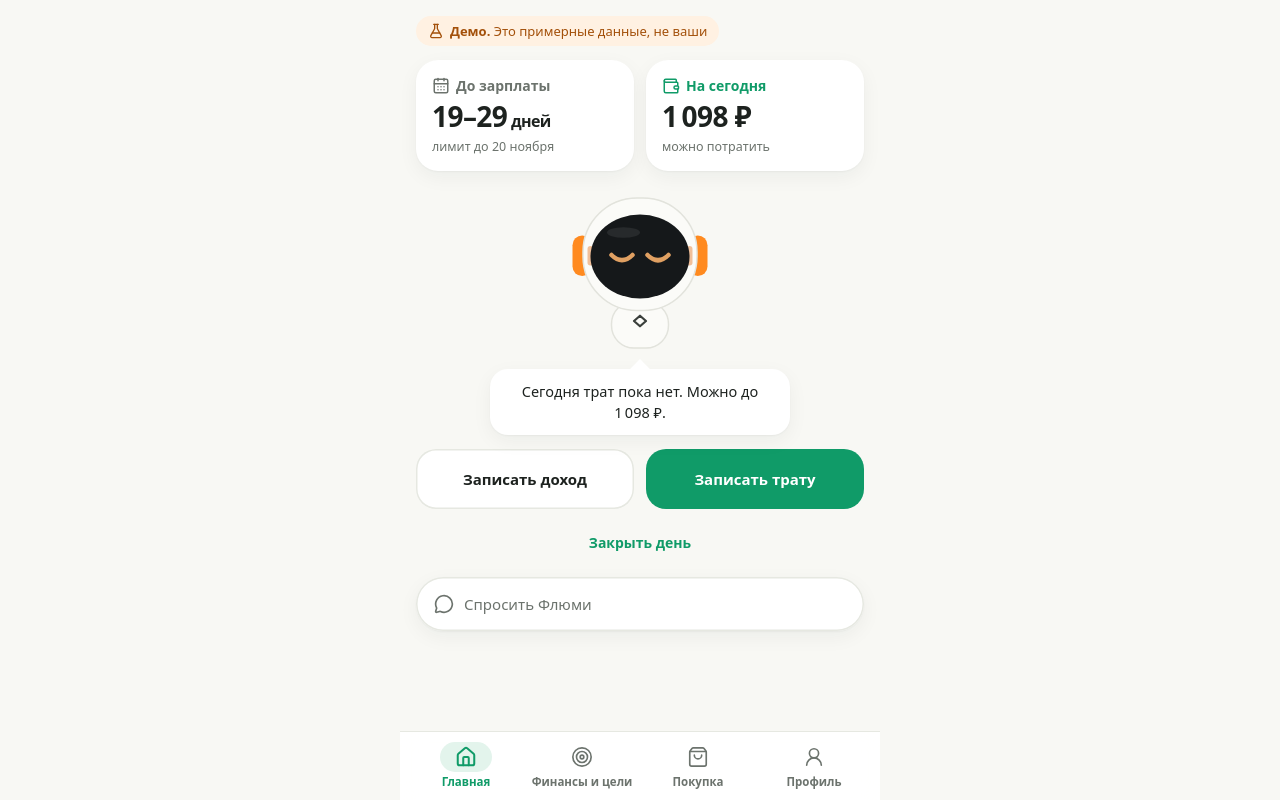
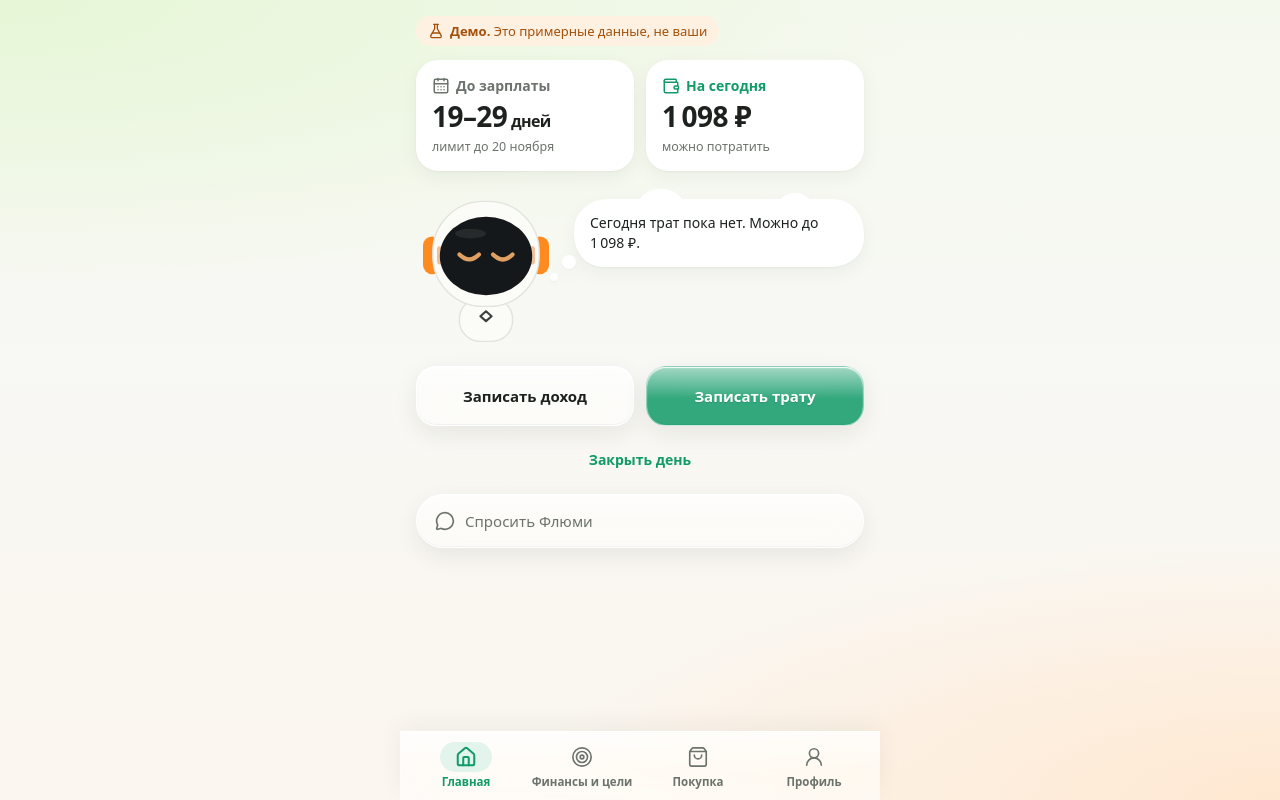
Before and after one commit to kiriasemyonov8-prog/Flewme, a React (Vite) app: page / in a window 1280 px wide. Built offline with nearby package versions, Linux system fonts and the light colour scheme.

Commit message:
Главная: поле чата остаётся для ввода, облачко-мысль справа, liquid glass, фон-градиент (SPEC 3.4)

```diff
--- /dev/null
+++ b/src/ai/assistant.ts
@@ -0,0 +1,16 @@
+// Слой ИИ (SPEC, раздел 15): отдельный модуль с интерфейсом, чтобы позже заменить
+// имитацию живым ИИ, не трогая финансовую логику. ИИ API не вызывается.
+
+export interface Assistant {
+  reply(question: string): string;
+}
+
+/**
+ * Временная имитация до шага 6: честно говорит, что ответы на типовые вопросы ещё не готовы.
+ * На шаге 6 сюда придут заготовленные ответы с числами из расчётного ядра.
+ */
+export const demoAssistant: Assistant = {
+  reply() {
+    return 'Демо: пока я только учусь. Отвечать на типовые вопросы о лимите, зарплате и покупках начну на следующем этапе.';
+  },
+};
--- a/src/screens/HomeScreen.tsx
+++ b/src/screens/HomeScreen.tsx
@@ -1,4 +1,5 @@
-import { CalendarDays, MessageCircle, Wallet } from 'lucide-react';
+import { ArrowUp, CalendarDays, MessageCircle, Wallet } from 'lucide-react';
+import { demoAssistant } from '../ai/assistant';
 import { useEffect, useLayoutEffect, useRef, useState, type CSSProperties } from 'react';
 import { Robot } from '../assets/character';
 import { spentTodayMain } from '../core/balance';
@@ -29,19 +30,39 @@ export function HomeScreen({ store, homeSignal }: { store: FinanceStore; homeSig
   const [sheet, setSheet] = useState<SheetState>(null);
   const [chat, setChat] = useState(false);
   const [robotShift, setRobotShift] = useState<string | undefined>();
+  const [chatShift, setChatShift] = useState<string | undefined>();
+  const [question, setQuestion] = useState('');
+  const [messages, setMessages] = useState<{ from: 'user' | 'flyumi'; text: string }[]>([]);
   const robotRef = useRef<HTMLDivElement>(null);
+  const chatRef = useRef<HTMLDivElement>(null);
+  const inputRef = useRef<HTMLInputElement>(null);
 
   // Нажатие на «Главная» в навигации возвращает экран из режима чата.
   useEffect(() => setChat(false), [homeSignal]);
 
-  // Робот уменьшается в иконку слева сверху: считаем сдвиг от его обычного места.
+  // Робот уменьшается в иконку слева сверху, поле чата опускается к нижней навигации.
   useLayoutEffect(() => {
-    if (!chat || !robotRef.current) return setRobotShift(undefined);
+    if (!chat || !robotRef.current || !chatRef.current) {
+      setRobotShift(undefined);
+      setChatShift(undefined);
+      return;
+    }
     window.scrollTo({ top: 0 });
     const r = robotRef.current.getBoundingClientRect();
-    const scale = ROBOT_ICON / r.width;
-    setRobotShift(`translate(${16 - r.left}px, ${16 - r.top}px) scale(${scale})`);
+    setRobotShift(`translate(${16 - r.left}px, ${16 - r.top}px) scale(${ROBOT_ICON / r.width})`);
+    const c = chatRef.current.getBoundingClientRect();
+    const navTop = document.querySelector('.nav')?.getBoundingClientRect().top ?? window.innerHeight;
+    setChatShift(`translateY(${navTop - 14 - c.bottom}px)`);
+    inputRef.current?.focus({ preventScroll: true });
   }, [chat]);
+
+  function ask(e: React.FormEvent) {
+    e.preventDefault();
+    const text = question.trim();
+    if (!text) return;
+    setMessages((m) => [...m, { from: 'user', text }, { from: 'flyumi', text: demoAssistant.reply(text) }]);
+    setQuestion('');
+  }
 
   const spent = spentTodayMain(data, today);
   const remaining = limit.status === 'ok' ? remainingToday(limit.dailyLimit, spent) : null;
@@ -125,14 +146,16 @@ export function HomeScreen({ store, homeSignal }: { store: FinanceStore; homeSig
         >
           {chat ? (
             <button type="button" className="robot-btn" aria-label="Вернуться на главную" onClick={() => setChat(false)}>
-              <Robot expression={mood} size={150} />
+              <Robot expression={mood} size={140} />
             </button>
           ) : (
-            <Robot expression={mood} size={150} />
+            <Robot expression={mood} size={140} />
           )}
         </div>
-        <div className="bubble fly" style={fly(2)} aria-live="polite">
-          {phrase}
+        <div className="thought fly" style={fly(2)} aria-live="polite">
+          <div className="thought-cloud">{phrase}</div>
+          <span className="thought-dot d1" aria-hidden />
+          <span className="thought-dot d2" aria-hidden />
         </div>
       </div>
 
@@ -157,18 +180,43 @@ export function HomeScreen({ store, homeSignal }: { store: FinanceStore; homeSig
         )}
       </div>
 
-      <button type="button" className="chat-strip fly" style={fly(5)} onClick={() => setChat(true)}>
-        <MessageCircle size={20} aria-hidden />
-        <span>Спросить Флюми</span>
-      </button>
+      <div ref={chatRef} className="chat-box" style={{ transform: chatShift }}>
+        {chat ? (
+          <form className="chat-form glass" onSubmit={ask}>
+            <MessageCircle size={20} aria-hidden />
+            <input
+              ref={inputRef}
+              value={question}
+              onChange={(e) => setQuestion(e.target.value)}
+              placeholder="Спросить Флюми"
+              aria-label="Вопрос Флюми"
+              enterKeyHint="send"
+            />
+            <button type="submit" className="send-btn" aria-label="Отправить">
+              <ArrowUp size={20} />
+            </button>
+          </form>
+        ) : (
+          <button type="button" className="chat-strip glass" onClick={() => setChat(true)}>
+            <MessageCircle size={20} aria-hidden />
+            <span>Спросить Флюми</span>
+          </button>
+        )}
+      </div>
 
       {chat && (
         <section className="chat-panel" aria-label="Чат с Флюми">
-          <div className="chat-msg">
-            Я пока учусь. На типовые вопросы о лимите и покупках начну отвечать на шаге 6, ответы будут с пометкой
-            «демо».
-          </div>
-          <p className="hint">Нажмите на меня слева сверху, чтобы вернуться.</p>
+          {messages.length === 0 && (
+            <div className="chat-msg">
+              Спросите что-нибудь, а я отвечу. Это демо: пока я только учусь. Чтобы вернуться, нажмите на меня слева
+              сверху.
+            </div>
+          )}
+          {messages.map((m, i) => (
+            <div key={i} className={`chat-msg${m.from === 'user' ? ' from-user' : ''}`}>
+              {m.text}
+            </div>
+          ))}
         </section>
       )}
 
--- a/src/styles/global.css
+++ b/src/styles/global.css
@@ -7,7 +7,8 @@
 html,
 body {
   margin: 0;
-  background: var(--bg);
+  background: var(--bg-gradient), var(--bg);
+  background-attachment: fixed;
   color: var(--text);
   font-family: var(--font);
   -webkit-font-smoothing: antialiased;
--- a/src/styles/theme.css
+++ b/src/styles/theme.css
@@ -36,6 +36,23 @@
   --cat-6: #f0a312;
   --cat-7: #9aa29b;
 
+  /* Фон-градиент (SPEC 3.4): мягкий салатовый сверху, тёплый оранжевый снизу */
+  --bg-gradient:
+    radial-gradient(120% 60% at 0% 0%, #e6f6d6 0%, rgb(230 246 214 / 0) 60%),
+    radial-gradient(90% 50% at 100% 100%, #ffe8d1 0%, rgb(255 232 209 / 0) 65%),
+    linear-gradient(180deg, #f4f9ee 0%, #f8f8f4 45%, #fbf6ef 100%);
+
+  /* Liquid glass для кнопок и полей */
+  --glass-bg: rgb(255 255 255 / 0.5);
+  --glass-border: rgb(255 255 255 / 0.85);
+  --glass-blur: blur(18px) saturate(170%);
+  --glass-shadow:
+    0 8px 24px rgb(29 34 31 / 0.08),
+    inset 0 1px 1px rgb(255 255 255 / 0.95),
+    inset 0 -1px 1px rgb(29 34 31 / 0.05);
+  --glass-sheen: linear-gradient(180deg, rgb(255 255 255 / 0.55) 0%, rgb(255 255 255 / 0) 55%);
+  --glass-primary-bg: rgb(16 155 104 / 0.85);
+
   /* Форма */
   --radius-card: 22px;
   --radius-pill: 999px;
--- a/src/ui/app.css
+++ b/src/ui/app.css
@@ -99,9 +99,12 @@
   display: grid;
   grid-template-columns: repeat(4, 1fr);
   padding: 6px 8px calc(6px + env(safe-area-inset-bottom));
-  background: rgb(255 255 255 / 0.92);
-  backdrop-filter: blur(12px);
-  border-top: 1px solid var(--border);
+  background: var(--glass-sheen), rgb(255 255 255 / 0.6);
+  -webkit-backdrop-filter: var(--glass-blur);
+  backdrop-filter: var(--glass-blur);
+  border-top: 1px solid var(--glass-border);
+  box-shadow: 0 -6px 24px rgb(29 34 31 / 0.05);
+  z-index: 20;
 }
 
 .nav-item {
@@ -161,15 +164,27 @@
   transform: scale(0.97);
 }
 
-.btn-primary {
-  background: var(--emerald);
-  color: #fff;
+/* Liquid glass: полупрозрачная основа, размытие фона, блик сверху и светлая кромка */
+.btn-primary,
+.btn-secondary,
+.glass {
+  -webkit-backdrop-filter: var(--glass-blur);
+  backdrop-filter: var(--glass-blur);
+  border: 1px solid var(--glass-border);
+  box-shadow: var(--glass-shadow);
 }
 
-.btn-secondary {
-  background: var(--surface);
+.btn-primary {
+  background: var(--glass-sheen), var(--glass-primary-bg);
+  border-color: rgb(255 255 255 / 0.45);
+  color: #fff;
+  text-shadow: 0 1px 1px rgb(0 0 0 / 0.12);
+}
+
+.btn-secondary,
+.glass {
+  background: var(--glass-sheen), var(--glass-bg);
   color: var(--text);
-  box-shadow: inset 0 0 0 1.5px var(--border);
 }
 
 .btn-big {
@@ -228,10 +243,9 @@
 
 .robot-zone {
   display: flex;
-  flex-direction: column;
-  align-items: center;
-  gap: 10px;
-  padding-top: 4px;
+  align-items: flex-start;
+  gap: 4px;
+  padding-top: 8px;
 }
 
 .robot-wrap {
@@ -249,27 +263,68 @@
   cursor: pointer;
 }
 
-.bubble {
+/* Облачко-мысль справа от головы: пухлое облако и два кружочка, ведущие к голове */
+.thought {
   position: relative;
-  max-width: 300px;
-  padding: 12px 16px;
-  border-radius: 18px;
+  flex: 1;
+  min-width: 0;
+  margin: 6px 0 0 14px;
+}
+
+.thought-cloud {
+  position: relative;
+  padding: 14px 16px;
+  isolation: isolate;
+  border-radius: 34px 30px 32px 28px / 30px 34px 28px 32px;
   background: var(--surface);
   box-shadow: var(--shadow-card);
-  font-size: 14.5px;
+  font-size: 14px;
   line-height: 1.45;
-  text-align: center;
 }
 
-.bubble::before {
+/* «Бугорки» облака по верхнему краю */
+.thought-cloud::before,
+.thought-cloud::after {
   content: '';
   position: absolute;
-  top: -7px;
-  left: 50%;
+  z-index: -1;
+  border-radius: 50%;
+  background: var(--surface);
+}
+
+.thought-cloud::before {
+  top: -10px;
+  left: 22%;
+  width: 46px;
+  height: 34px;
+}
+
+.thought-cloud::after {
+  top: -6px;
+  right: 18%;
+  width: 34px;
+  height: 26px;
+}
+
+.thought-dot {
+  position: absolute;
+  border-radius: 50%;
+  background: var(--surface);
+  box-shadow: var(--shadow-card);
+}
+
+.thought-dot.d1 {
+  left: -12px;
+  bottom: -2px;
   width: 14px;
   height: 14px;
-  background: var(--surface);
-  transform: translateX(-50%) rotate(45deg);
+}
+
+.thought-dot.d2 {
+  left: -24px;
+  bottom: -14px;
+  width: 8px;
+  height: 8px;
 }
 
 .actions {
@@ -291,19 +346,51 @@
   font-weight: 700;
 }
 
-.chat-strip {
+/* Поле чата: в обычном режиме кнопка-полоса, в режиме чата опускается вниз и становится полем ввода */
+.chat-box {
+  position: relative;
+  z-index: 10;
+  transition: transform 0.55s cubic-bezier(0.22, 1, 0.36, 1);
+}
+
+.chat-strip,
+.chat-form {
   display: flex;
   align-items: center;
   gap: 10px;
+  width: 100%;
   min-height: 54px;
-  padding: 0 18px;
-  border: 0;
+  padding: 0 8px 0 18px;
   border-radius: var(--radius-pill);
-  background: var(--surface);
-  box-shadow: inset 0 0 0 1.5px var(--border), var(--shadow-card);
   color: var(--text-muted);
   font-size: 15px;
   text-align: left;
+}
+
+.chat-strip {
+  cursor: pointer;
+}
+
+.chat-form input {
+  flex: 1;
+  min-width: 0;
+  min-height: 52px;
+  border: 0;
+  background: none;
+  outline: none;
+  font: inherit;
+  color: var(--text);
+}
+
+.send-btn {
+  display: grid;
+  place-items: center;
+  width: 42px;
+  height: 42px;
+  border-radius: 50%;
+  border: 0;
+  background: var(--emerald);
+  color: #fff;
   cursor: pointer;
 }
 
@@ -323,20 +410,32 @@
 .chat-panel {
   position: fixed;
   top: calc(84px + env(safe-area-inset-top));
+  bottom: calc(var(--nav-height) + 86px + env(safe-area-inset-bottom));
   left: 50%;
   transform: translateX(-50%);
   width: min(100%, 480px);
   padding: 0 16px;
+  overflow-y: auto;
+  display: flex;
+  flex-direction: column;
+  gap: 10px;
   animation: chat-in 0.45s 0.25s both ease-out;
 }
 
 .chat-msg {
-  padding: 14px 16px;
+  max-width: 85%;
+  padding: 12px 16px;
   border-radius: 6px 18px 18px 18px;
   background: var(--surface);
   box-shadow: var(--shadow-card);
   font-size: 15px;
   line-height: 1.45;
+}
+
+.chat-msg.from-user {
+  align-self: flex-end;
+  border-radius: 18px 6px 18px 18px;
+  background: var(--emerald-soft);
 }
 
 @keyframes chat-in {
```
Also changed, not shown: 1 other file (tests, documents, lock files or other folders).
